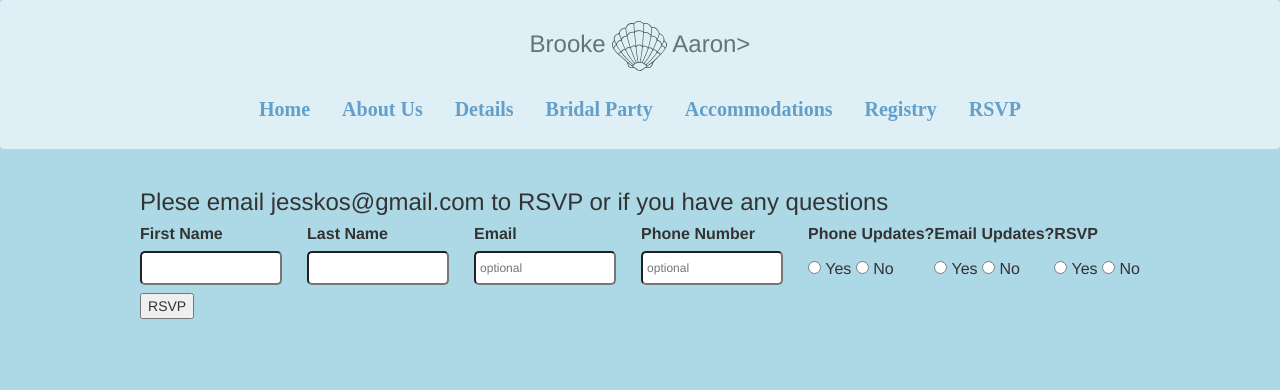
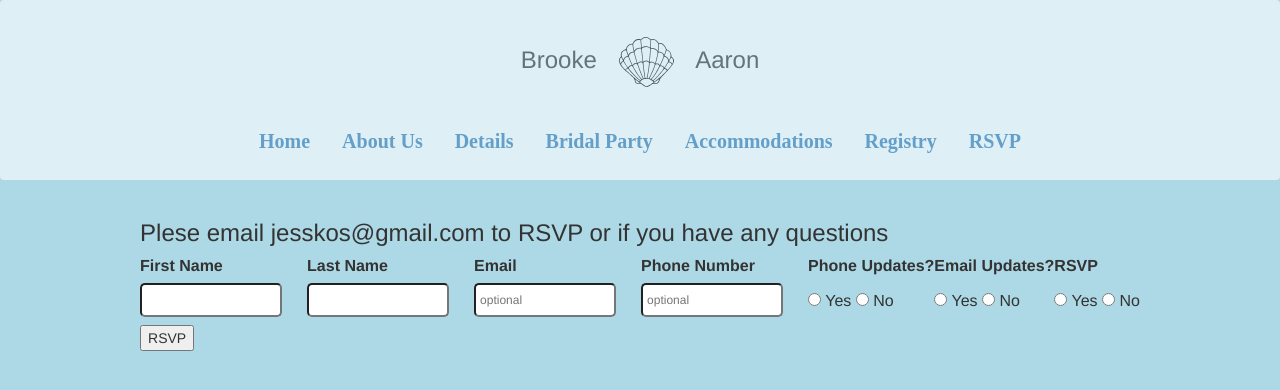
Before and after one commit to Jesskos/blissfully-webbed, a Flask app: page /rsvp in a window 1280 px wide. Shown: the top 390 px of the page. Run offline with Flask 2, Linux system fonts and the light colour scheme; some libraries are stand-ins or nearby versions; some web fonts are replaced.

Commit message:
fixed typo and modifed margin in title bar

```diff
--- a/static/stylesheet.css
+++ b/static/stylesheet.css
@@ -93,6 +93,7 @@ li.dropdown {
 .title-seashell {
     height: 50px;
     width: auto;
+    margin: 2%;
 }
 
 
--- a/templates/base.html
+++ b/templates/base.html
@@ -21,7 +21,7 @@
 
 	<div class="navbar container-fluid">
 	  <ul>
-	  	<center><h3>Brooke <span><img class="title-seashell" src="static/images/Seashell.svg"></span> Aaron></h3></center>
+	  	<center><h3>Brooke <span><img class="title-seashell" src="static/images/Seashell.svg"></span> Aaron</h3></center>
 	  	<li class="nav-item"><a href="/">Home</a></li>
 	  	<li class="dropdown nav-item">
 	  		<a class="dropbtn">About Us</a>
```
